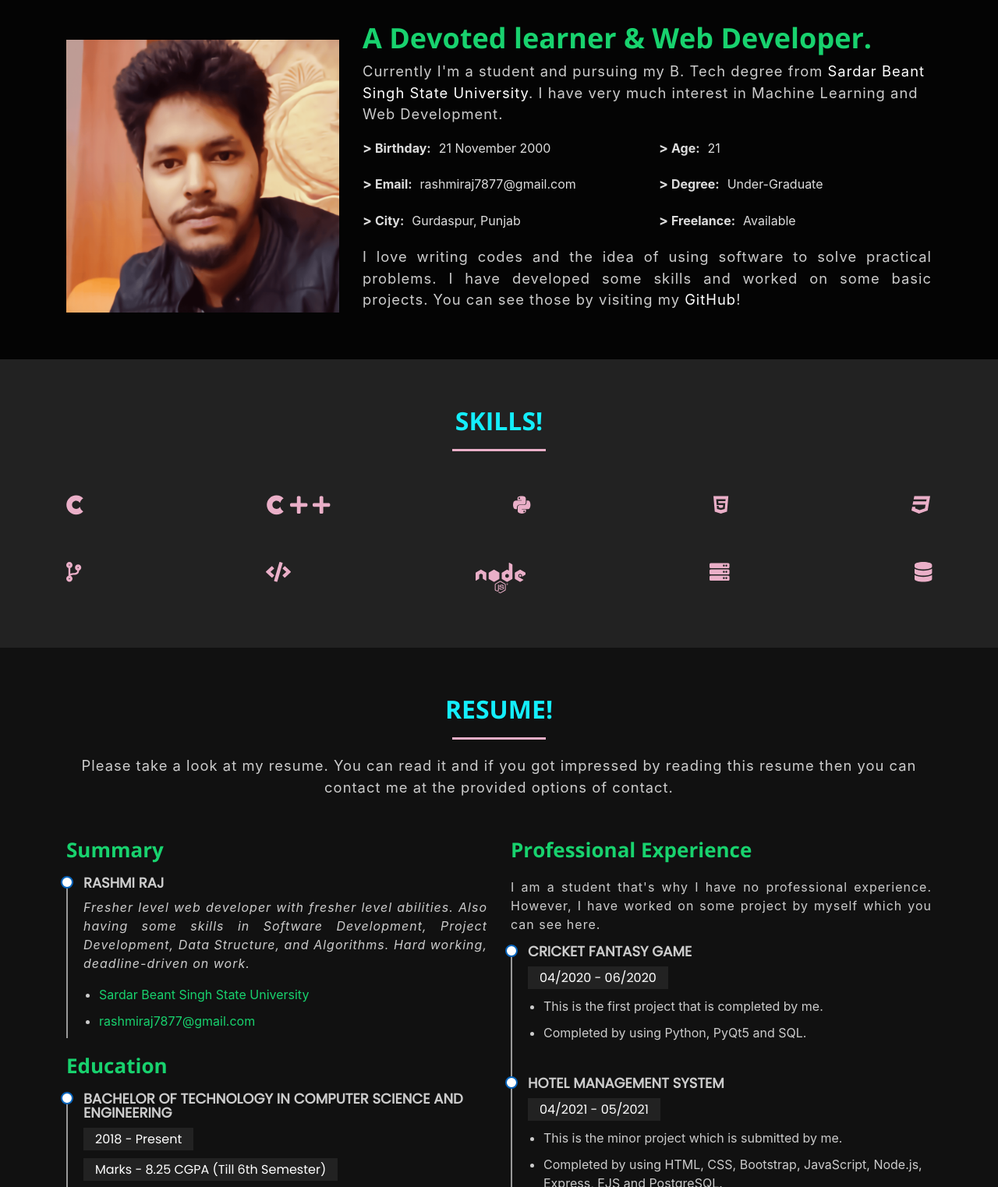
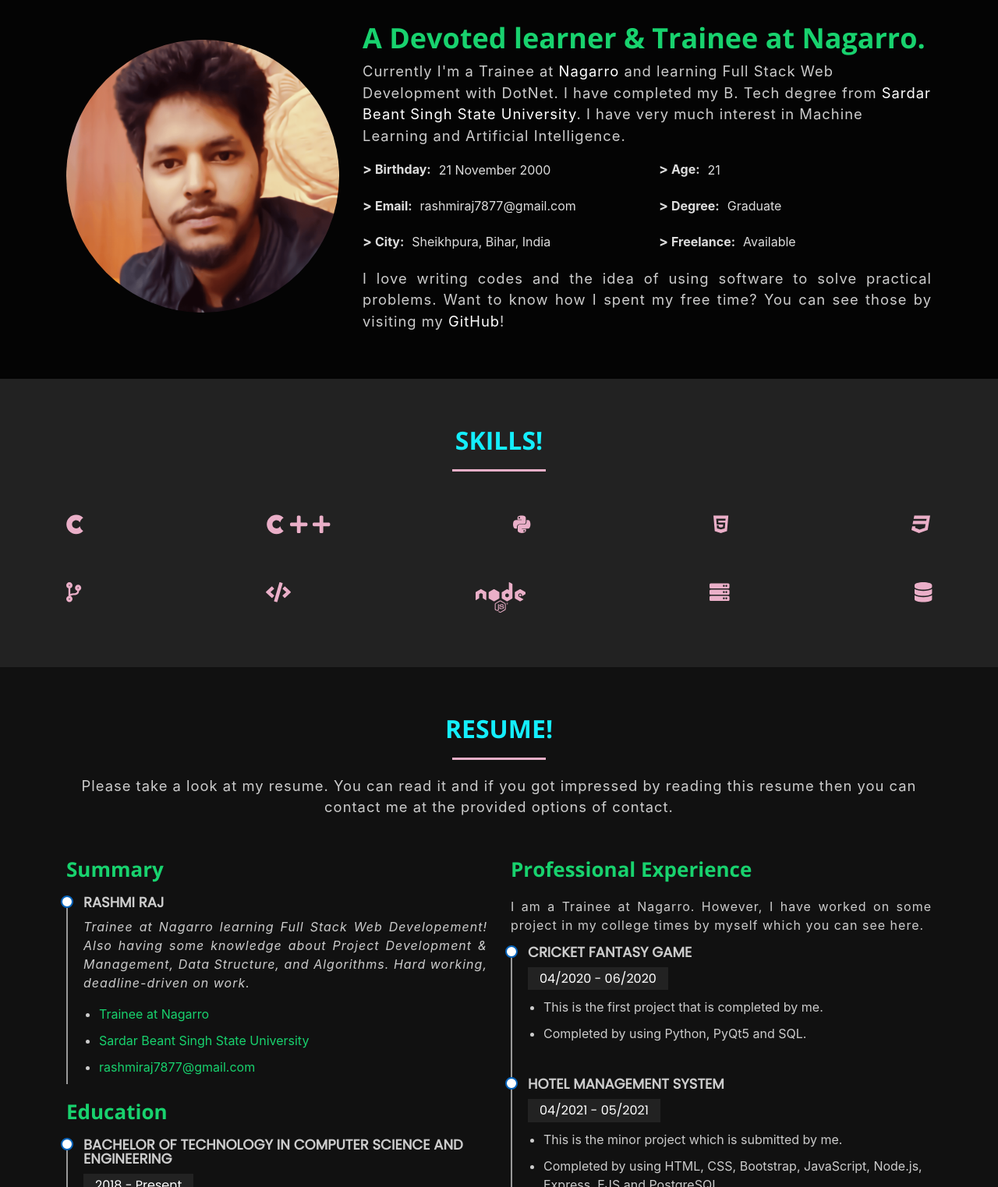
Before and after one commit to rashmiraj513/rashmiraj513, a plain HTML site: page index.html in a window 1280 px wide. Shown: the part 1052-2575 px from the top of the page at 78% size. Drawn offline with nearby package versions, Linux system fonts and the light colour scheme.

Commit message:
updated .gitignore file

```diff
--- a/css/styles.css
+++ b/css/styles.css
@@ -42,7 +42,7 @@ h1, h2, h3, h4, h5, h6 {
 # Webkit Scrollbar
 --------------------------------------------------------------*/
 ::-webkit-scrollbar {
-    width: 20px;
+    width: 8px;
 }
 
 ::-webkit-scrollbar-thumb {
--- a/index.html
+++ b/index.html
@@ -4,7 +4,7 @@
         <meta charset="UTF-8">
         <meta http-equiv="X-UA-Compatible" content="IE=edge">
         <meta name="viewport" content="width=device-width, initial-scale=1.0">
-        <title>Rashmi Raj | A computer science student & maybe a future software developer!</title>
+        <title>Rashmi Raj | Trainee at Nagarro!</title>
 
         <!-- CSS File -->
         <link rel="stylesheet" href="css/styles.css">
@@ -41,7 +41,7 @@
         <section id="hero" class="d-flex flex-column justify-content-center">
             <div class="container">
                 <h1>Rashmi Raj</h1>
-                <p>I'm a <span class="txt-rotate" data-period="2000" data-rotate='["Devoted Learner!", "Fresher!", "CSE Graduate!"]'></span></p>
+                <p>I'm a <span class="txt-rotate" data-period="2000" data-rotate='["Trainee at Nagarro!", "Team Player!", "CSE Graduate!"]'></span></p>
                 <div class="social-links">
                     <a href="mailto:rashmiraj7877@gmail.com"><i class="fas fa-envelope"></i></a>
                     <a href="https://www.linkedin.com/in/rashmi-raj-62b6761b7/"><i class="fab fa-linkedin-in"></i></a>
@@ -61,28 +61,28 @@
 
                 <div class="row">
                     <div class="col-lg-4"><br>
-                        <img src="img/profile-img.png" class="img-fluid" alt="profile-img" style="max-height: 60vh;">
+                        <img src="img/profile-img.png" class="img-fluid" alt="profile-img" style="max-height: 60vh; border-radius: 50%">
                     </div>
                     <div class="col-lg-8 pt-4 pt-lg-0 content">
-                        <h2>A Devoted learner &amp; Web Developer.</h2>
-                        <p class="fst-italic paragraph">Currently I'm a student and pursuing my B. Tech degree from <a href="https://www.bcetgsp.ac.in/">Sardar Beant Singh State University</a>. I have very much interest in Machine Learning and Web Development.</p>
+                        <h2>A Devoted learner &amp; Trainee at Nagarro.</h2>
+                        <p class="fst-italic paragraph">Currently I'm a Trainee at <a href="https://www.nagarro.com/en" target="_blank">Nagarro</a> and learning Full Stack Web Development with DotNet. I have completed my B. Tech degree from <a href="https://www.bcetgsp.ac.in/" target="_blank">Sardar Beant Singh State University</a>. I have very much interest in Machine Learning and Artificial Intelligence.</p>
                         <div class="row">
                             <div class="col-lg-6">
                                 <ul>
                                     <li><strong><span class="greater_than">></span>Birthday:</strong> <span>21 November 2000</span></li>
                                     <li><strong><span class="greater_than">></span>Email:</strong> <span>rashmiraj7877@gmail.com</span></li>
-                                    <li><strong><span class="greater_than">></span>City:</strong> <span>Gurdaspur, Punjab</span></li>
+                                    <li><strong><span class="greater_than">></span>City:</strong> <span>Sheikhpura, Bihar, India</span></li>
                                 </ul>
                             </div>
                             <div class="col-lg-6">
                                 <ul>
                                     <li><strong><span class="greater_than">></span>Age:</strong> <span>21</span></li>
-                                    <li><strong><span class="greater_than">></span>Degree:</strong> <span>Under-Graduate</span></li>
+                                    <li><strong><span class="greater_than">></span>Degree:</strong> <span>Graduate</span></li>
                                     <li><strong><span class="greater_than">></span>Freelance:</strong> <span>Available</span></li>
                                 </ul>
                             </div>
                         </div>
-                        <p class="paragraph" style="text-align: justify;">I love writing codes and the idea of using software to solve practical problems. I have developed some skills and worked on some basic projects. You can see those by visiting my <a href="https://github.com/rashmiraj513">GitHub</a>!</p>
+                        <p class="paragraph" style="text-align: justify;">I love writing codes and the idea of using software to solve practical problems. Want to know how I spent my free time? You can see those by visiting my <a href="https://github.com/rashmiraj513">GitHub</a>!</p>
                     </div>
                 </div>
             </div>
@@ -134,8 +134,9 @@
                     <h3 class="resume-title">Summary</h3>
                     <div class="resume-item pb-0">
                         <h4>Rashmi Raj</h4>
-                        <p><em>Fresher level web developer with fresher level abilities. Also having some skills in Software Development, Project Development, Data Structure, and Algorithms. Hard working, deadline-driven on work.</em></p>
+                        <p><em>Trainee at Nagarro learning Full Stack Web Developement! Also having some knowledge about Project Development & Management, Data Structure, and Algorithms. Hard working, deadline-driven on work.</em></p>
                         <ul>
+                            <li><a href="https://www.nagarro.com/en" target="_blank">Trainee at Nagarro</a></li>
                             <li><a href="https://www.bcetgsp.ac.in/" target="_blank">Sardar Beant Singh State University</a></li>
                             <li><a href="mailto:rashmiraj7877@gmail.com" target="_blank">rashmiraj7877@gmail.com</a></li>
                         </ul>
@@ -170,7 +171,7 @@
                 </div>
                 <div class="col-lg-6">
                     <h3 class="resume-title">Professional Experience</h3>
-                    <p>I am a student that's why I have no professional experience. However, I have worked on some project by myself which you can see here.</p>
+                    <p>I am a Trainee at Nagarro. However, I have worked on some project in my college times by myself which you can see here.</p>
                         <div class="resume-item">
                             <h4>Cricket Fantasy Game</h4>
                             <h5>04/2020 - 06/2020</h5>
```
Also changed, not shown: 1 other file.
